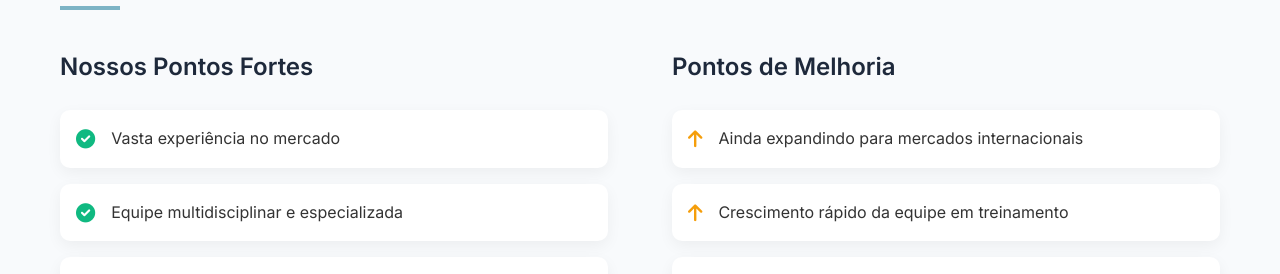
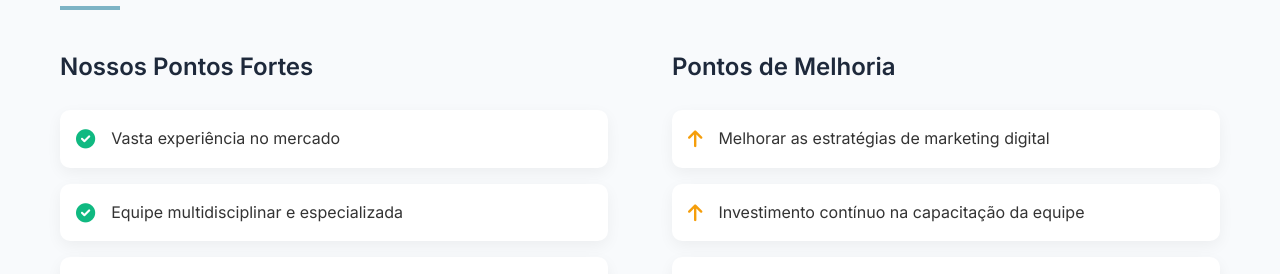
Before and after one commit to Pedroo2020/FuturaTech, a plain HTML site: page index.html in a window 1280 px wide. Shown: the part 2140-2414 px from the top of the page. Drawn offline with Linux system fonts and the light colour scheme; some packages are replaced by stand-ins of ours; a script that the page names is missing.

Commit message:
comitão

```diff
--- a/index.html
+++ b/index.html
@@ -172,11 +172,11 @@
                     <div class="improvements-list">
                         <div class="improvement-item">
                             <i class="fas fa-arrow-up"></i>
-                            <span>Ainda expandindo para mercados internacionais</span>
+                            <span>Melhorar as estratégias de marketing digital</span>
                         </div>
                         <div class="improvement-item">
                             <i class="fas fa-arrow-up"></i>
-                            <span>Crescimento rápido da equipe em treinamento</span>
+                            <span>Investimento contínuo na capacitação da equipe</span>
                         </div>
                         <div class="improvement-item">
                             <i class="fas fa-arrow-up"></i>
```
